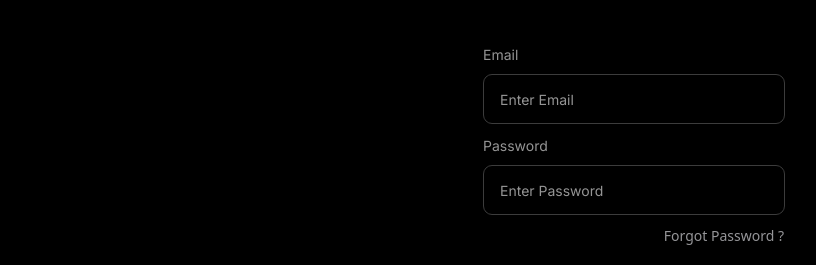
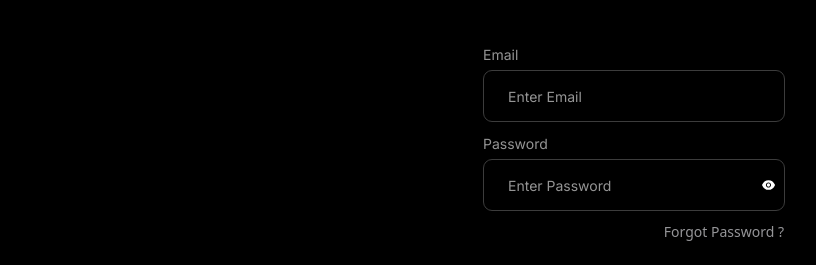
Before and after one commit to ShilpagyaS/Dev-nitecapp-frontend, a Next.js app: page /signin in a window 1280 px wide. Shown: the part 162-427 px from the top of the page, without its empty margins (6-822 px from the left). Built offline with nearby package versions, Linux system fonts and the light colour scheme; no server answers.

Commit message:
sidebar and feedback fix

```diff
--- a/src/components/Auth/signpage.js
+++ b/src/components/Auth/signpage.js
@@ -26,6 +26,7 @@ function Signin() {
   const router = useRouter();
   const { user } = useSelector((state) => state.auth)
   const [step, setstep] = useState(1);
+  const [viewpass, setviewpass] = useState(false);
   useEffect(() => {
     if (user?.first_time_login) {
       setstep(3)
@@ -96,7 +97,9 @@ function Signin() {
                   onChangeHandler={formik.handleChange}
                   value={formik.values.password}
                   name="password"
-                  type={"password"}
+                  type={viewpass ? "text" : "password"}
+                  onChangeView={() => setviewpass(!viewpass)}
+                  viewpass={viewpass}
                   touched={formik.touched.password}
                   error={formik.errors.password}
                   showerror
--- a/src/components/Layouts/LayoutWithSidebar.js
+++ b/src/components/Layouts/LayoutWithSidebar.js
@@ -33,6 +33,8 @@ function LayoutWithSidebar({ children, category, subcategory }) {
           subcategory={subcategory}
           handleDrawer={handleDrawer}
           isSidebarVisible={isSidebarVisible}
+          isFeedbackShow={true}
+          setFeedback={(() => { setFeedback(true) })}
         />
 
         <div className={`grid grid-cols-1 ${Collapse ? 'lg:grid-cols-[30px_auto]' : 'lg:grid-cols-[175px_auto]'}  w-full mt-[26px] transition-all `}>
--- a/src/components/SIdebar/MobileSidebar.js
+++ b/src/components/SIdebar/MobileSidebar.js
@@ -9,7 +9,7 @@ import { AiFillHeart } from "react-icons/ai";
 import { BsFillCalendarRangeFill } from "react-icons/bs";
 import Accordian from "../accordian";
 
-function MobileSidebar({ category, subcategory, handleClose }) {
+function MobileSidebar({ category, subcategory, handleClose, isFeedbackShow, setFeedback }) {
   const router = useRouter();
   const menuOptions = mockData.menuOptions;
 
@@ -19,7 +19,11 @@ function MobileSidebar({ category, subcategory, handleClose }) {
         category={category}
         subcategory={subcategory}
         handleClose={handleClose}
+        isFeedbackShow={isFeedbackShow}
+        setFeedback={setFeedback}
       />
+
+
     </>
   );
 }
--- a/src/components/SIdebar/index.js
+++ b/src/components/SIdebar/index.js
@@ -110,11 +110,13 @@ function SideBar({ category, subcategory, menuOptions, setCollapse, Collapse, se
               </>
             );
           })}</>}
-        {!Collapse && isFeedbackShow && <>
-          <h1 className="text-primary-base border rounded-lg border-primary-base py-[3px] px-[5px] cursor-pointer font-Inter not-italic ml-[28px] mt-[1 0px] text-center" onClick={() => { setFeedback() }}> Feedback</h1>
-          {/* <h1 className="text-primary-base border rounded-lg border-primary-base py-[3px] px-[5px] cursor-pointer font-Inter not-italic ml-[28px] absolute left-2 bottom-5 " onClick={() => { setFeedback() }}> Feedback</h1> */}
-        </>
-        }
+        <div className="w-full flex mt-3  ">
+          {!Collapse && isFeedbackShow && <>
+            <h1 className="text-primary-base border rounded-lg border-primary-base py-[3px] px-[5px] cursor-pointer font-Inter not-italic mt-[1 0px] text-center" onClick={() => { setFeedback() }}> Feedback</h1>
+            {/* <h1 className="text-primary-base border rounded-lg border-primary-base py-[3px] px-[5px] cursor-pointer font-Inter not-italic ml-[28px] absolute left-2 bottom-5 " onClick={() => { setFeedback() }}> Feedback</h1> */}
+          </>
+          }
+        </div>
       </div>
     </>
   );
--- a/src/components/accordian/index.js
+++ b/src/components/accordian/index.js
@@ -6,7 +6,7 @@ import Image from "next/image";
 import { MenuIcon } from "../SIdebar/MenuIcons";
 import Link from "next/link";
 
-export default function Accordian({ category, subcategory, handleClose }) {
+export default function Accordian({ category, subcategory, handleClose, isFeedbackShow, setFeedback }) {
   const options = menuOptions.menuOptions;
 
   return (
@@ -87,6 +87,14 @@ export default function Accordian({ category, subcategory, handleClose }) {
           );
         })}
       </div>
+
+      <div className="w-full flex mt-3 justify-center  ">
+        {isFeedbackShow && <>
+          <h1 className="text-primary-base border rounded-lg border-primary-base py-[3px] px-[5px] cursor-pointer font-Inter not-italic mt-[1 0px] text-center" onClick={() => { setFeedback() }}> Feedback</h1>
+          {/* <h1 className="text-primary-base border rounded-lg border-primary-base py-[3px] px-[5px] cursor-pointer font-Inter not-italic ml-[28px] absolute left-2 bottom-5 " onClick={() => { setFeedback() }}> Feedback</h1> */}
+        </>
+        }
+      </div>
     </div>
   );
 }
--- a/src/components/mobile-drawer/index.js
+++ b/src/components/mobile-drawer/index.js
@@ -8,11 +8,11 @@ import { logout } from "@/store/slices/Auth";
 import { useDispatch, useSelector } from "react-redux";
 import Link from "next/link";
 
-const MobileDrawer = ({ category, subcategory, handleDrawer, isSidebarVisible }) => {
+const MobileDrawer = ({ category, subcategory, handleDrawer, isSidebarVisible, setFeedback, isFeedbackShow, }) => {
   const dispatch = useDispatch()
   const { user } = useSelector((state) => state.auth)
   return (
-    <div className={`absolute overflow-hidden w-[80%] sm:w-[70%] md:w-[40%] h-screen bg:red-500 z-10 top-0 shadow-lg shadow-slate-500
+    <div className={`absolute overflow-hidden w-[80%] sm:w-[70%] md:w-[40%] h-screen bg:red-500 z-10 top-0 shadow-lg shadow-slate-500  hidescrollbar max-h-[100vh] overflow-y-auto
 
     left-0 text-white px-6 py-4 pb-[18px] flex flex-col justify-between transition duration-500 ${isSidebarVisible ? 'translate-x-0' : `-translate-x-[5000px]`}`}>
 
@@ -43,7 +43,7 @@ const MobileDrawer = ({ category, subcategory, handleDrawer, isSidebarVisible })
             <h4 className="username ">Hi {user?.display_name}!</h4>
           </div>
         </Link>
-        <MobileSidebar category={category} subcategory={subcategory} handleClose={handleDrawer} />
+        <MobileSidebar category={category} setFeedback={setFeedback} isFeedbackShow={isFeedbackShow} subcategory={subcategory} handleClose={handleDrawer} />
       </div>
       <div className="button-container flex justify-between w-full">
         <CustomButton label="Sign out" color="#fff" onClickHandler={() => dispatch(logout())} />
--- a/src/utils/InputField.js
+++ b/src/utils/InputField.js
@@ -1,5 +1,6 @@
 import React, { useState } from "react";
 import { _INITIAL, _PASS } from "./Constants";
+import { AiFillEye, AiTwotoneEyeInvisible } from "react-icons/ai";
 
 function InputField({
   isDisabled,
@@ -13,6 +14,8 @@ function InputField({
   touched,
   showerror,
   fullwidth,
+  onChangeView,
+  viewpass,
   ...rest
 }) {
   const [isfocused, setisFocused] = useState(false);
@@ -32,9 +35,9 @@ function InputField({
       >
         {label}
       </h5>
-
+      <div className={`flex relative items-center border border-solid border-[#3C3C3C] rounded-[9px]  px-2 ${fullwidth ? `w-full` : `min-w-[328px] max-w-[328px] sm:min-w-[302px] sm:max-w-[302px] focus:ring-offset-white focus:ring-1`}`}>
         <input
-        className={`box-border ${isDisabled && 'bg-[#202020]'} mt-[4px] py-[8px] pr-[13px] pl-[16px] rounded-[9px] h-[50px] ${fullwidth ? `w-full` : `min-w-[328px] max-w-[328px] sm:min-w-[302px] sm:max-w-[302px]`}  border border-solid border-[#3C3C3C] text-white font-Inter not-italic font-normal text-[14px]  placeholder-[#959595] placeholder:font-Inter placeholder:text-[14px] focus:outline-none
+          className={`box-border ${isDisabled && 'bg-[#202020]'} py-[6px] pr-[13px] pl-[16px]  h-[50px]  w-full  text-white font-Inter not-italic font-normal text-[14px]  placeholder-[#959595] placeholder:font-Inter placeholder:text-[14px] focus:outline-none
         ${!touched && !error
               ? "focus:border-[#959595]  focus:ring-offset-white focus:ring-1 "
               : touched && !error ?
@@ -56,6 +59,8 @@ function InputField({
           {...rest}
         />
 
+        {viewpass !== undefined ? viewpass ? <AiTwotoneEyeInvisible color="white" onClick={onChangeView} className="cursor-pointer" /> : <AiFillEye color="white" onClick={onChangeView} className="cursor-pointer" /> : <></>}
+      </div>
       {showerror && error && touched && <ul className='list-disc max-w-[302px]  pl-4 '>
 
         <li className={`text-[12px] font-Inter font-normal leading-tight tracking-[0.42px]
@@ -74,6 +79,7 @@ function InputField({
 }
 
 export default InputField;
+
 export function InputField2({
   placeholder,
   label,
```
Lines whose indentation alone changed are shown as unchanged.
